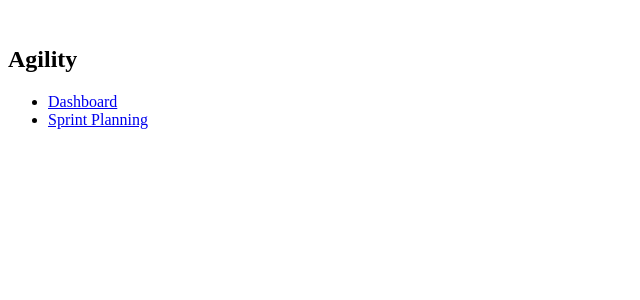
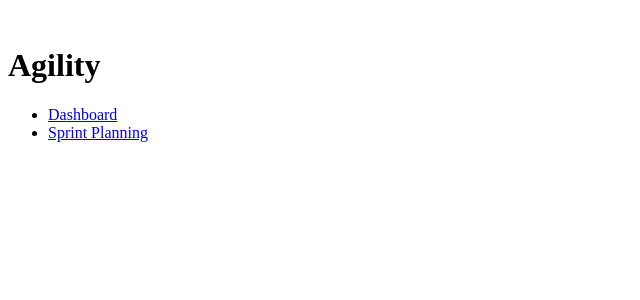
Before and after one commit to josephbozarth/Team-DoItNow, a React app in the folder client/: page / in a window 1280 px wide. Shown: the top 300 px of the page, without its empty margins (0-640 px from the left). Built offline with nearby package versions, Linux system fonts and the light colour scheme; the HTML template or start-up script is replaced by a standard one.

Commit message:
FontAwesome working now, added logo.

```diff
--- a/client/App.jsx
+++ b/client/App.jsx
@@ -17,8 +17,8 @@ const App = () => (
     <Router>
         <div>
             <div className="header">
-                <i className="fas fa-flask"></i>&nbsp;
-                <h2>Agility</h2>
+                <i className="fa fa-gear"></i>&nbsp;
+                <h1>Agility</h1>
             </div>
             <div className="menu">
                 <ul>
--- a/client/main.scss
+++ b/client/main.scss
@@ -25,8 +25,10 @@ body.app-page {
 
     div.header {
         padding: 10px;
+        color: #006699;
 
-        h2 { display: inline; }
+        i { font-size: 30px; }
+        h1 { display: inline; }
     }
 
     div.menu {
```
